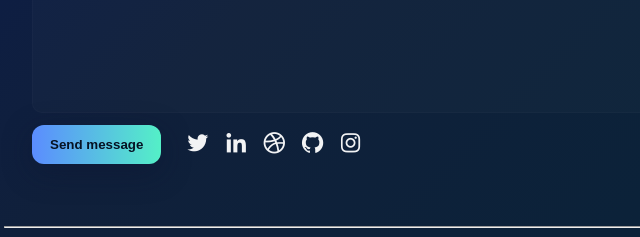
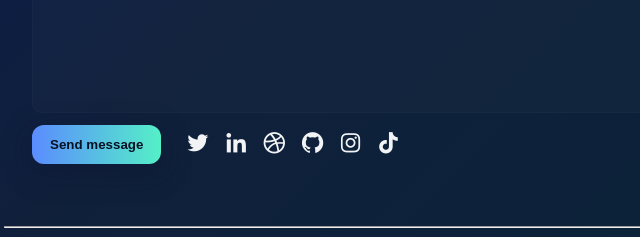
Before and after one commit to olalekanballo/2025-Portfolio, a plain HTML site: page index.html in a window 1280 px wide. Shown: the part 4305-4542 px from the top of the page, 64-704 px from the left. Drawn offline with nearby package versions, Linux system fonts and the light colour scheme.

Commit message:
overflow hidden

```diff
--- a/index.html
+++ b/index.html
@@ -277,6 +277,8 @@
               <a href="https://github.com/olalekanballo" title="Github"><i class="bx bxl-github"></i></a>
               <a href="https://www.instagram.com/the_tech_gee?igsh=aXQwNzl5dmwwaTYx&utm_source=qr" title="instagram"><i
                   class="bx bxl-instagram"></i></a>
+              <a href="https://www.instagram.com/the_tech_gee?igsh=aXQwNzl5dmwwaTYx&utm_source=qr" title="tiktok"><i
+                  class="bx bxl-tiktok"></i></a>
             </div>
           </div>
         </form>
--- a/ttg.css
+++ b/ttg.css
@@ -53,6 +53,7 @@ body {
   max-width: 1200px;
   margin: 0 auto;
   padding: 28px;
+  overflow-x: hidden;
 }
 
 /* HERO */
```
